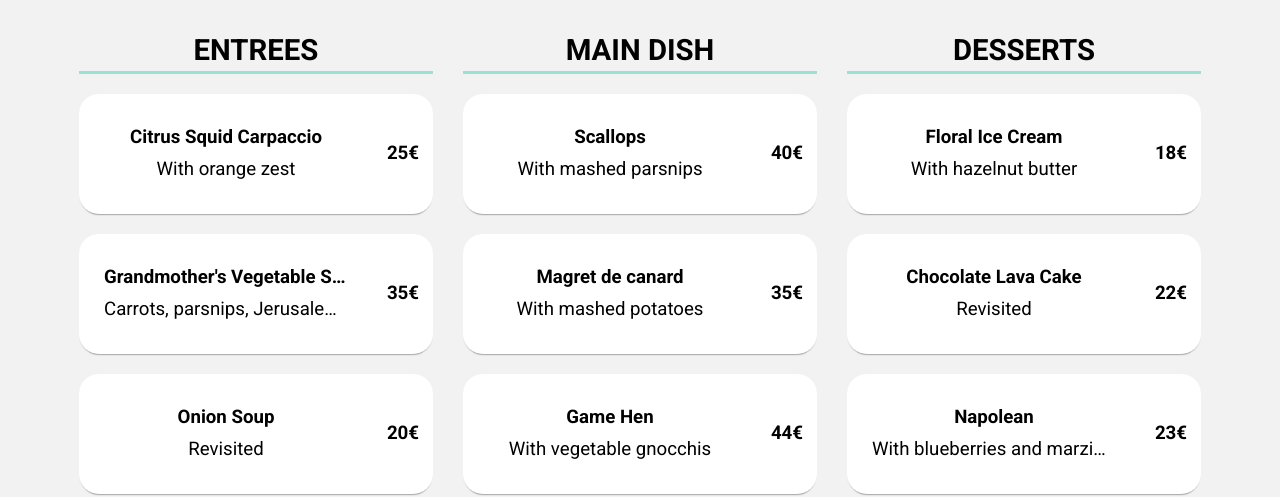
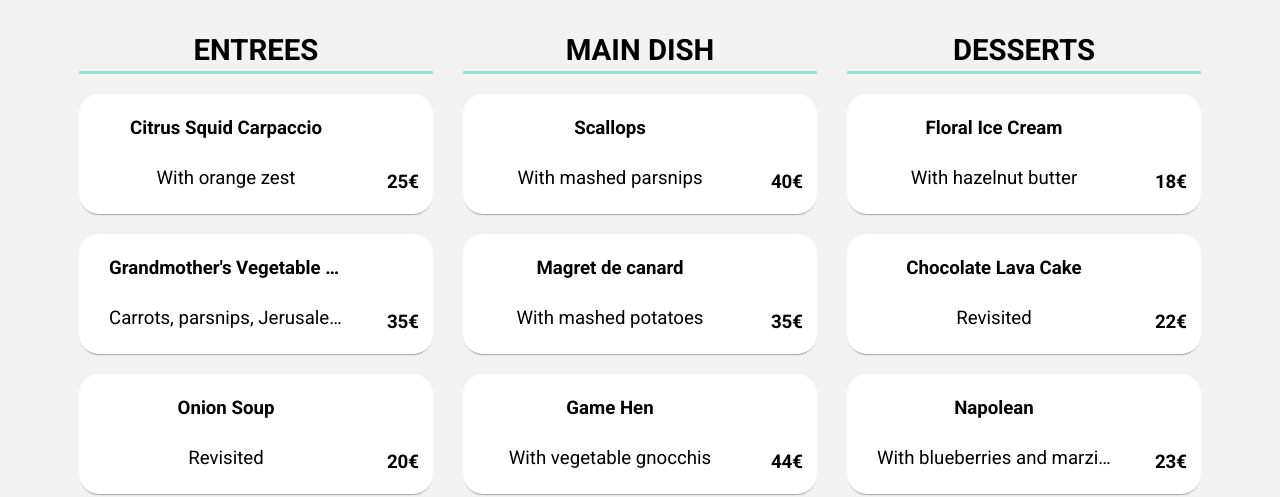
Before and after one commit to jimmypop1985/Oh-My-Food, a website: page bastille.html in a window 1280 px wide. Shown: the part 385-882 px from the top of the page. Drawn offline with Linux system fonts and the light colour scheme; a web font is replaced by a local one.

Commit message:
fixed positioning on menu prices

```diff
--- a/sass/_cards.scss
+++ b/sass/_cards.scss
@@ -17,6 +17,7 @@
     box-shadow: $init-box-shadow;
     transition: transform 1s ease-in-out;
     overflow: hidden;
+    padding:20px
 
         &__1 {
             animation-delay: 0.8s;
@@ -71,7 +72,6 @@
         }
 
         &__items {
-            height:100%;
             padding: 10px 0px 10px 20px;
             @include centered (row, center, center);
             flex-wrap: nowrap;
@@ -89,12 +89,18 @@
                 text-overflow: ellipsis;
                 white-space: nowrap;
                 overflow: hidden;
-                padding:5px;
+                padding:10px;
             }
 
             &--price {
+                height: 100%;
                 text-align: center;
                 min-width: 80px;
+
+                h3{
+                    position: absolute;
+                    bottom: 20px;
+                }
             }
         }
     }
```
Also changed, not shown: css/style.css, 1 other file.
